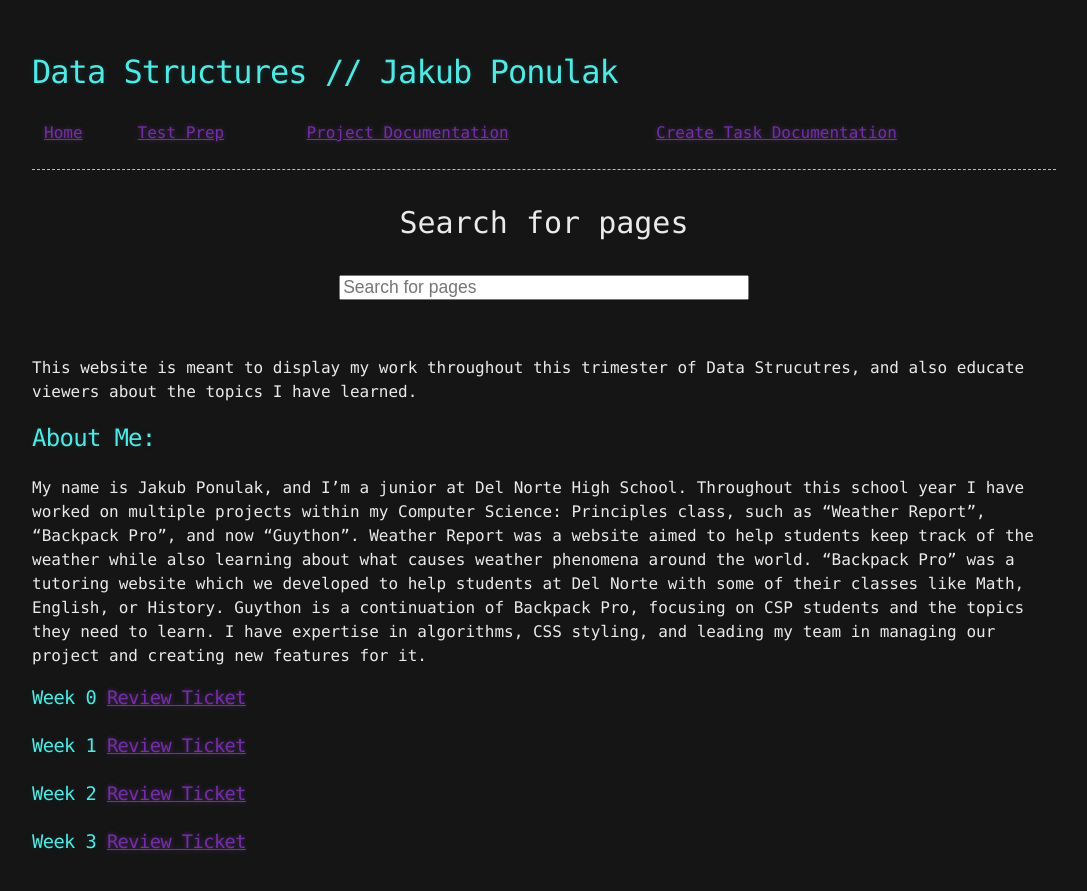
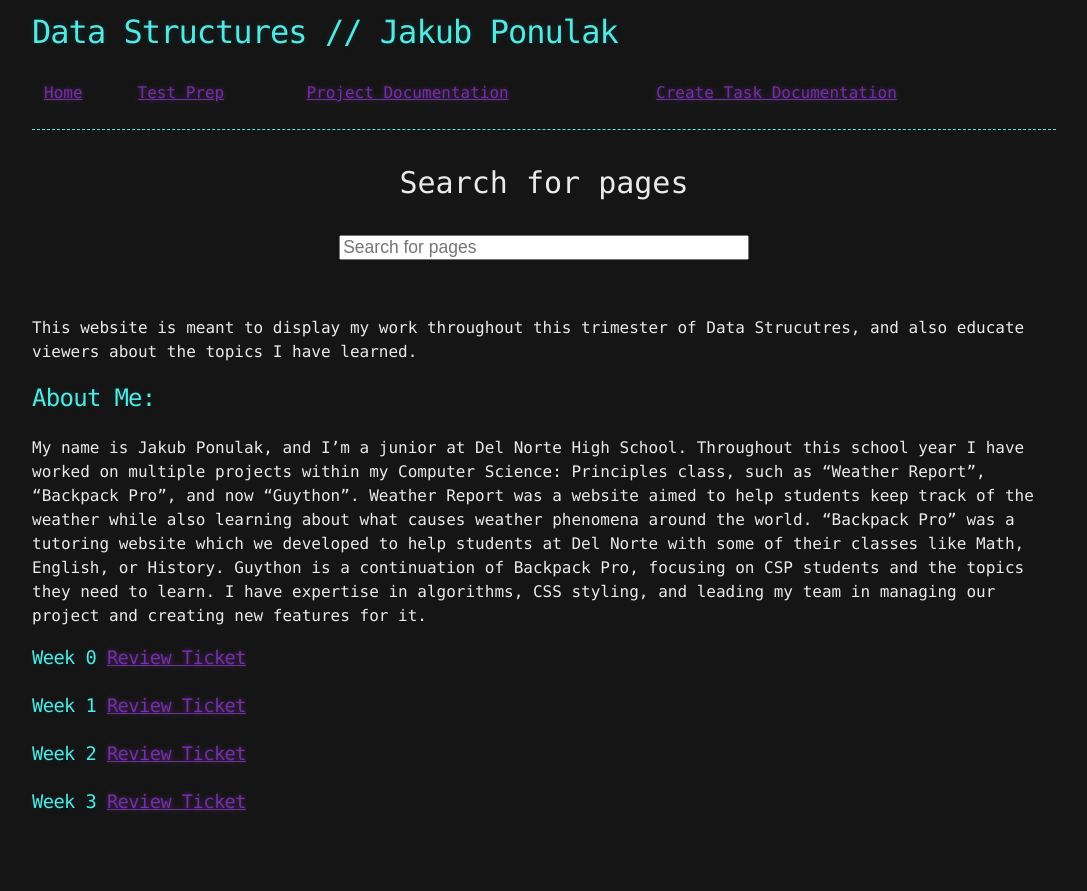
Before and after one commit to JakubPonulak/DataStructures, a Jekyll site: the page built from index.md, in a window 1280 px wide. Shown: the top 891 px of the page, without its empty margins (96-1183 px from the left). Built offline with Jekyll 4.4.1, drawn with Linux system fonts in a browser that asks for light colours; our own code applies the rules of GitHub Pages for plain Markdown files.

Commit message:
Update index.md

```diff
--- a/index.md
+++ b/index.md
@@ -1,9 +1,3 @@
-<head>
-    <link href="/favicon1.ico" rel="shortcut icon" type="image/x-icon">
-</head>
-
-<br>
-
 {% include navigation.html %}
 
 {% include search.html %}
```
